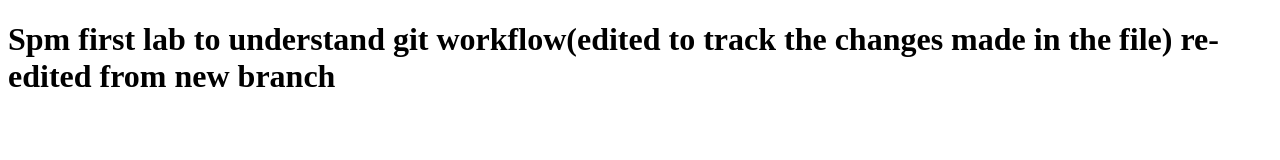
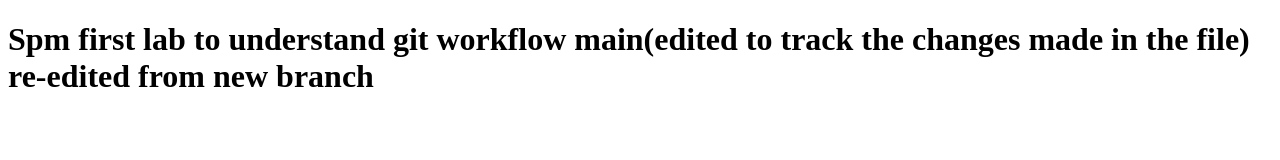
Before and after one commit to aakritishi/spm-lab, a plain HTML site: page spm-test-lab/index.html in a window 1280 px wide. Drawn offline with Linux system fonts and the light colour scheme.

Commit message:
index file remodified

```diff
--- a/spm-test-lab/index.html
+++ b/spm-test-lab/index.html
@@ -8,7 +8,7 @@
 </head>
 
 <body>
-    <h1>Spm first lab to understand git workflow(edited to track the changes made in the file) re-edited from new branch</h1>
+    <h1>Spm first lab to understand git workflow main(edited to track the changes made in the file) re-edited from new branch</h1>
 </body>
 
 </html>
```
